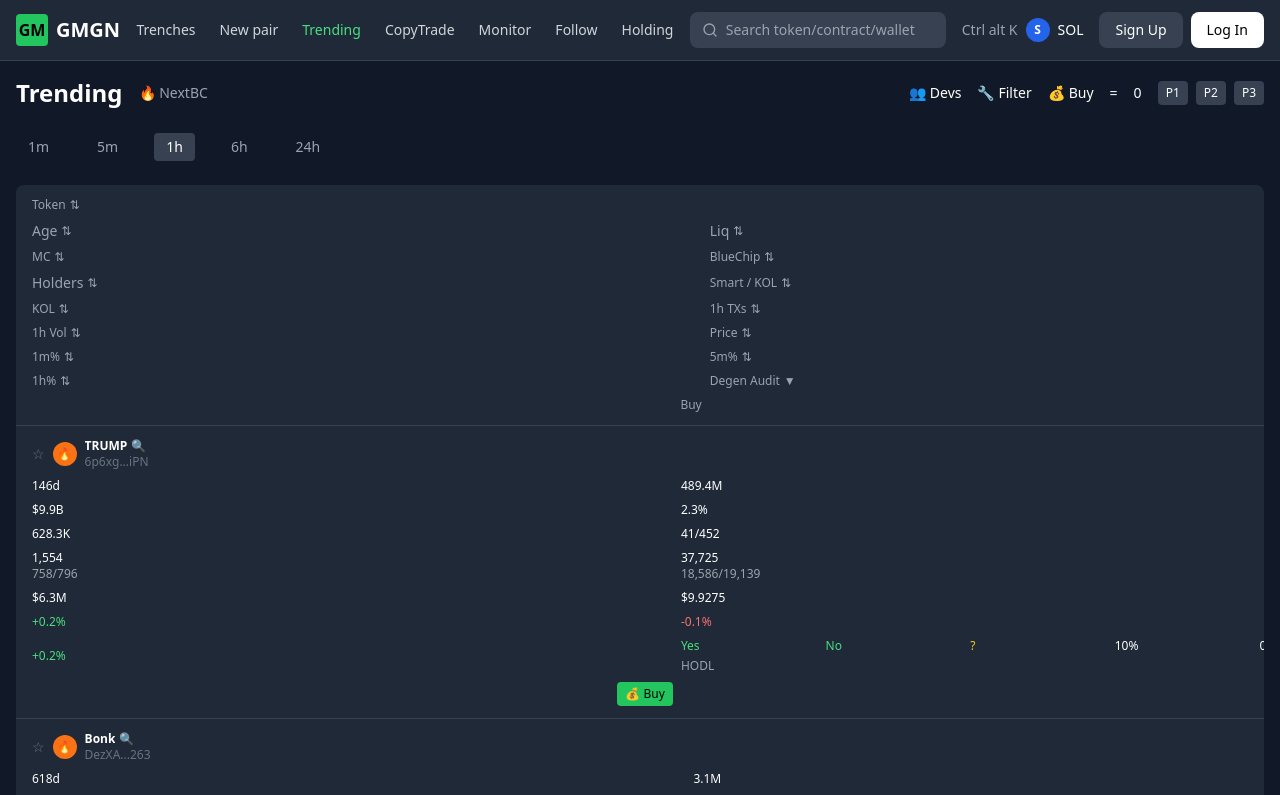
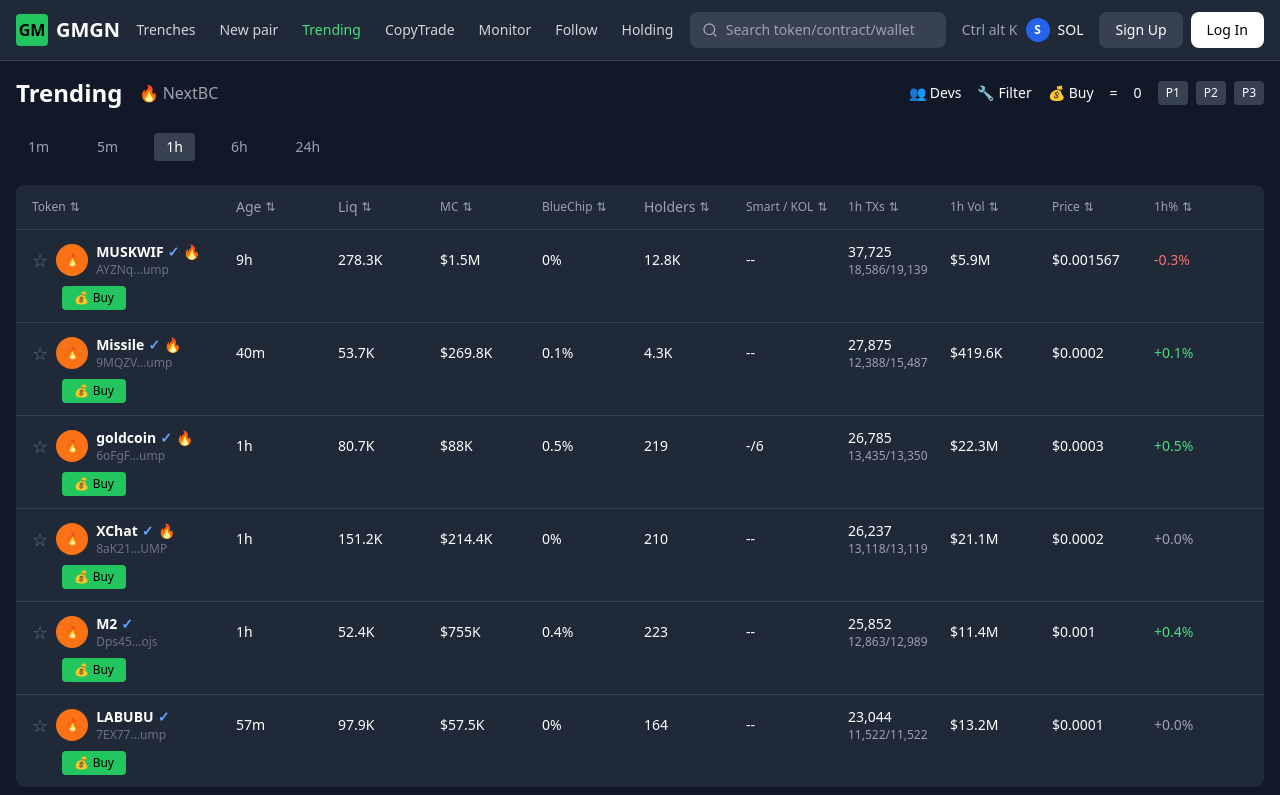
Before and after one commit to keainvhai/GMGN.AI-Copy, a React (Vite) app: page /trending in a window 1280 px wide. Shown: the top 795 px of the page. Built offline with nearby package versions, Linux system fonts and the light colour scheme.

Commit message:
Reverted to commit 0f71381a15fb76403a63f8514681a87a794383b9

```diff
--- a/src/pages/Trending.tsx
+++ b/src/pages/Trending.tsx
@@ -5,107 +5,123 @@ import FilterDropdown from '@/components/FilterDropdown';
 const Trending = () => {
   const [activeTab, setActiveTab] = useState('1h');
   const [favorites, setFavorites] = useState<Set<string>>(new Set());
-  const [sortConfig, setSortConfig] = useState<{ key: string; direction: 'asc' | 'desc' } | null>(null);
   const tabs = ['1m', '5m', '1h', '6h', '24h'];
 
   const trendingTokens = [
     {
-      id: 'trump',
-      name: 'TRUMP',
-      symbol: 'TRUMP',
+      id: 'muskwif',
+      name: 'MUSKWIF',
+      symbol: 'MUSKWIF',
       logo: '/lovable-uploads/97360cf2-12fe-46cd-892c-fbb6391c351f.png',
-      address: '6p6xg...iPN',
-      age: '146d',
-      liquidity: '489.4M',
-      marketCap: '$9.9B',
-      blueChip: '2.3%',
-      holders: '628.3K',
-      smart: '41/452',
-      kol: '1,554',
-      kolTotal: '758/796',
+      address: 'AYZNq...ump',
+      age: '9h',
+      liquidity: '278.3K',
+      marketCap: '$1.5M',
+      blueChip: '0%',
+      holders: '12.8K',
+      smart: '--',
       transactions: { buys: 37725, sells: 18586, total: 19139 },
-      volume: '$6.3M',
-      price: '$9.9275',
-      change1m: 0.2,
-      change5m: -0.1,
-      change1h: 0.2,
-      change6h: 0,
-      change24h: -0.3,
-      noMint: 'Yes',
-      blacklist: 'No',
-      burnt: '?',
-      top10: '10%',
-      insiders: '0%',
-      degen: 'HODL',
-      dev: 'HODL',
+      volume: '$5.9M',
+      price: '$0.001567',
+      change: -0.3,
       verified: true,
       trending: true,
     },
     {
-      id: 'bonk',
-      name: 'Bonk',
-      symbol: 'Bonk',
+      id: 'missile',
+      name: 'Missile',
+      symbol: 'Missile',
       logo: '/lovable-uploads/97360cf2-12fe-46cd-892c-fbb6391c351f.png',
-      address: 'DezXA...263',
-      age: '618d',
-      liquidity: '3.1M',
-      marketCap: '$1.2B',
-      blueChip: '4.2%',
-      holders: '507.2K',
-      smart: '33/352',
-      kol: '1,245',
-      kolTotal: '642/698',
+      address: '9MQZV...ump',
+      age: '40m',
+      liquidity: '53.7K',
+      marketCap: '$269.8K',
+      blueChip: '0.1%',
+      holders: '4.3K',
+      smart: '--',
       transactions: { buys: 27875, sells: 12388, total: 15487 },
       volume: '$419.6K',
       price: '$0.0002',
-      change1m: 0.1,
-      change5m: 0.2,
-      change1h: 0.1,
-      change6h: 0.3,
-      change24h: 0.1,
-      noMint: 'Yes',
-      blacklist: 'No',
-      burnt: '?',
-      top10: '8%',
-      insiders: '2%',
-      degen: 'HODL',
-      dev: 'HODL',
+      change: 0.1,
       verified: true,
       trending: true,
     },
     {
-      id: 'swif',
-      name: '$WIF',
-      symbol: '$WIF',
+      id: 'goldcoin',
+      name: 'goldcoin',
+      symbol: 'goldcoin',
       logo: '/lovable-uploads/97360cf2-12fe-46cd-892c-fbb6391c351f.png',
-      address: 'EKpQG...cjm',
-      age: '521d',
-      liquidity: '14.3M',
-      marketCap: '$826.6M',
-      blueChip: '12%',
-      holders: '231.3K',
-      smart: '30/188',
-      kol: '987',
-      kolTotal: '453/512',
+      address: '6oFgF...ump',
+      age: '1h',
+      liquidity: '80.7K',
+      marketCap: '$88K',
+      blueChip: '0.5%',
+      holders: 219,
+      smart: '-/6',
       transactions: { buys: 26785, sells: 13435, total: 13350 },
       volume: '$22.3M',
       price: '$0.0003',
-      change1m: 0.5,
-      change5m: 0.3,
-      change1h: 0.5,
-      change6h: 0.2,
-      change24h: 0.5,
-      noMint: 'Yes',
-      blacklist: 'No',
-      burnt: '?',
-      top10: '12%',
-      insiders: '1%',
-      degen: 'HODL',
-      dev: 'HODL',
+      change: 0.5,
       verified: true,
       trending: true,
     },
-    // ... more tokens with similar complete data structure
+    {
+      id: 'xchat',
+      name: 'XChat',
+      symbol: 'XChat',
+      logo: '/lovable-uploads/97360cf2-12fe-46cd-892c-fbb6391c351f.png',
+      address: '8aK21...UMP',
+      age: '1h',
+      liquidity: '151.2K',
+      marketCap: '$214.4K',
+      blueChip: '0%',
+      holders: 210,
+      smart: '--',
+      transactions: { buys: 26237, sells: 13118, total: 13119 },
+      volume: '$21.1M',
+      price: '$0.0002',
+      change: 0,
+      verified: true,
+      trending: true,
+    },
+    {
+      id: 'm2',
+      name: 'M2',
+      symbol: 'M2',
+      logo: '/lovable-uploads/97360cf2-12fe-46cd-892c-fbb6391c351f.png',
+      address: 'Dps45...ojs',
+      age: '1h',
+      liquidity: '52.4K',
+      marketCap: '$755K',
+      blueChip: '0.4%',
+      holders: 223,
+      smart: '--',
+      transactions: { buys: 25852, sells: 12863, total: 12989 },
+      volume: '$11.4M',
+      price: '$0.001',
+      change: 0.4,
+      verified: true,
+      trending: false,
+    },
+    {
+      id: 'labubu',
+      name: 'LABUBU',
+      symbol: 'LABUBU',
+      logo: '/lovable-uploads/97360cf2-12fe-46cd-892c-fbb6391c351f.png',
+      address: '7EX77...ump',
+      age: '57m',
+      liquidity: '97.9K',
+      marketCap: '$57.5K',
+      blueChip: '0%',
+      holders: 164,
+      smart: '--',
+      transactions: { buys: 23044, sells: 11522, total: 11522 },
+      volume: '$13.2M',
+      price: '$0.0001',
+      change: 0,
+      verified: true,
+      trending: false,
+    },
   ];
 
   const ageOptions = [
@@ -140,92 +156,50 @@ const Trending = () => {
     setFavorites(newFavorites);
   };
 
-  const handleSort = (key: string) => {
-    let direction: 'asc' | 'desc' = 'asc';
-    if (sortConfig && sortConfig.key === key && sortConfig.direction === 'asc') {
-      direction = 'desc';
-    }
-    setSortConfig({ key, direction });
-  };
-
-  const getSortedTokens = () => {
-    if (!sortConfig) return trendingTokens;
-
-    return [...trendingTokens].sort((a, b) => {
-      const aValue = a[sortConfig.key as keyof typeof a];
-      const bValue = b[sortConfig.key as keyof typeof b];
-
-      if (typeof aValue === 'string' && typeof bValue === 'string') {
-        return sortConfig.direction === 'asc'
-          ? aValue.localeCompare(bValue)
-          : bValue.localeCompare(aValue);
-      }
-
-      if (typeof aValue === 'number' && typeof bValue === 'number') {
-        return sortConfig.direction === 'asc' ? aValue - bValue : bValue - aValue;
-      }
-
-      return 0;
-    });
-  };
-
   const formatChange = (change: number) => {
     const sign = change >= 0 ? '+' : '';
     return `${sign}${change.toFixed(1)}%`;
   };
 
-  const getChangeForPeriod = (token: any) => {
-    switch (activeTab) {
-      case '1m': return token.change1m;
-      case '5m': return token.change5m;
-      case '1h': return token.change1h;
-      case '6h': return token.change6h;
-      case '24h': return token.change24h;
-      default: return token.change1h;
-    }
-  };
-
-  const sortedTokens = getSortedTokens();
-
   return (
-    <div className="p-2 md:p-4 max-w-full mx-auto bg-gray-900 text-white">
+    <div className="p-4 max-w-full mx-auto bg-gray-900 text-white">
       {/* Header */}
-      <div className="flex items-center justify-between mb-4 md:mb-6">
-        <div className="flex items-center space-x-2 md:space-x-4">
-          <h1 className="text-lg md:text-2xl font-bold">Trending</h1>
-          <span className="text-gray-400 text-sm">🔥 NextBC</span>
+      <div className="flex items-center justify-between mb-6">
+        <div className="flex items-center space-x-4">
+          <h1 className="text-2xl font-bold">Trending</h1>
+          <span className="text-gray-400">🔥 NextBC</span>
         </div>
 
-        <div className="flex items-center space-x-2 md:space-x-4 text-xs md:text-sm">
+        <div className="flex items-center space-x-4 text-sm">
           <button className="flex items-center space-x-1 hover:text-green-400">
             <span>👥</span>
-            <span className="hidden sm:inline">Devs</span>
+            <span>Devs</span>
           </button>
           <button className="flex items-center space-x-1 hover:text-green-400">
             <span>🔧</span>
-            <span className="hidden sm:inline">Filter</span>
+            <span>Filter</span>
           </button>
           <button className="flex items-center space-x-1 hover:text-green-400">
             <span>💰</span>
-            <span className="hidden sm:inline">Buy</span>
+            <span>Buy</span>
           </button>
           <span>=</span>
           <span>0</span>
-          <div className="flex space-x-1 md:space-x-2">
-            <span className="px-1 md:px-2 py-1 bg-gray-700 rounded text-xs">P1</span>
-            <span className="px-1 md:px-2 py-1 bg-gray-700 rounded text-xs">P2</span>
-            <span className="px-1 md:px-2 py-1 bg-gray-700 rounded text-xs">P3</span>
+          <div className="flex space-x-2">
+            <span className="px-2 py-1 bg-gray-700 rounded text-xs">P1</span>
+            <span className="px-2 py-1 bg-gray-700 rounded text-xs">P2</span>
+            <span className="px-2 py-1 bg-gray-700 rounded text-xs">P3</span>
           </div>
         </div>
       </div>
 
       {/* Time Tabs */}
-      <div className="flex items-center space-x-4 md:space-x-6 mb-4 md:mb-6">
+      <div className="flex items-center space-x-6 mb-6">
         {tabs.map((tab) => (
           <button
             key={tab}
             onClick={() => setActiveTab(tab)}
-            className={`px-2 md:px-3 py-1 rounded text-xs md:text-sm transition-colors ${
+            className={`px-3 py-1 rounded text-sm transition-colors ${
               activeTab === tab
                 ? 'bg-gray-700 text-white'
                 : 'text-gray-400 hover:text-gray-300'
@@ -236,17 +210,12 @@ const Trending = () => {
         ))}
       </div>
 
-      {/* Table Container with Horizontal Scroll */}
+      {/* Table */}
       <div className="bg-gray-800 rounded-lg overflow-hidden">
-        <div className="overflow-x-auto">
-          <div className="min-w-[1400px]">
         {/* Table Header */}
-            <div className="px-2 md:px-4 py-2 md:py-3 border-b border-gray-700 grid grid-cols-16 gap-1 md:gap-2 text-xs text-gray-400 items-center">
+        <div className="px-4 py-3 border-b border-gray-700 grid grid-cols-12 gap-2 text-xs text-gray-400 items-center">
           <div className="col-span-2">
-                <button
-                  onClick={() => handleSort('name')}
-                  className="flex items-center space-x-1 hover:text-white text-xs"
-                >
+            <button className="flex items-center space-x-1 hover:text-white">
               <span>Token</span>
               <span>⇅</span>
             </button>
@@ -267,19 +236,13 @@ const Trending = () => {
             />
           </div>
           <div>
-                <button
-                  onClick={() => handleSort('marketCap')}
-                  className="flex items-center space-x-1 hover:text-white text-xs"
-                >
+            <button className="flex items-center space-x-1 hover:text-white">
               <span>MC</span>
               <span>⇅</span>
             </button>
           </div>
           <div>
-                <button
-                  onClick={() => handleSort('blueChip')}
-                  className="flex items-center space-x-1 hover:text-white text-xs"
-                >
+            <button className="flex items-center space-x-1 hover:text-white">
               <span>BlueChip</span>
               <span>⇅</span>
             </button>
@@ -292,148 +255,87 @@ const Trending = () => {
             />
           </div>
           <div>
-                <button
-                  onClick={() => handleSort('smart')}
-                  className="flex items-center space-x-1 hover:text-white text-xs"
-                >
+            <button className="flex items-center space-x-1 hover:text-white">
               <span>Smart / KOL</span>
               <span>⇅</span>
             </button>
           </div>
           <div>
-                <button
-                  onClick={() => handleSort('kol')}
-                  className="flex items-center space-x-1 hover:text-white text-xs"
-                >
-                  <span>KOL</span>
-                  <span>⇅</span>
-                </button>
-              </div>
-              <div>
-                <button
-                  onClick={() => handleSort('transactions')}
-                  className="flex items-center space-x-1 hover:text-white text-xs"
-                >
+            <button className="flex items-center space-x-1 hover:text-white">
               <span>1h TXs</span>
               <span>⇅</span>
             </button>
           </div>
           <div>
-                <button
-                  onClick={() => handleSort('volume')}
-                  className="flex items-center space-x-1 hover:text-white text-xs"
-                >
+            <button className="flex items-center space-x-1 hover:text-white">
               <span>1h Vol</span>
               <span>⇅</span>
             </button>
           </div>
           <div>
-                <button
-                  onClick={() => handleSort('price')}
-                  className="flex items-center space-x-1 hover:text-white text-xs"
-                >
+            <button className="flex items-center space-x-1 hover:text-white">
               <span>Price</span>
               <span>⇅</span>
             </button>
           </div>
           <div>
-                <button
-                  onClick={() => handleSort('change1m')}
-                  className="flex items-center space-x-1 hover:text-white text-xs"
-                >
-                  <span>1m%</span>
-                  <span>⇅</span>
-                </button>
-              </div>
-              <div>
-                <button
-                  onClick={() => handleSort('change5m')}
-                  className="flex items-center space-x-1 hover:text-white text-xs"
-                >
-                  <span>5m%</span>
-                  <span>⇅</span>
-                </button>
-              </div>
-              <div>
-                <button
-                  onClick={() => handleSort('change1h')}
-                  className="flex items-center space-x-1 hover:text-white text-xs"
-                >
+            <button className="flex items-center space-x-1 hover:text-white">
               <span>1h%</span>
               <span>⇅</span>
             </button>
-              </div>
-              <div>
-                <button className="flex items-center space-x-1 hover:text-white text-xs">
-                  <span>Degen Audit</span>
-                  <span>▼</span>
-                </button>
-              </div>
-              <div className="text-right">
-                <span className="text-xs">Buy</span>
           </div>
         </div>
 
         {/* Table Body */}
         <div>
-              {sortedTokens.map((token, index) => (
+          {trendingTokens.map((token, index) => (
             <div
               key={token.id}
-                  className="px-2 md:px-4 py-2 md:py-3 border-b border-gray-700 last:border-b-0 hover:bg-gray-750 transition-colors grid grid-cols-16 gap-1 md:gap-2 items-center text-xs"
+              className="px-4 py-3 border-b border-gray-700 last:border-b-0 hover:bg-gray-750 transition-colors grid grid-cols-12 gap-2 items-center text-sm"
             >
-                  {/* Token Info - Fixed on Left */}
-                  <div className="col-span-2 flex items-center space-x-1 md:space-x-2 min-w-0">
+              {/* Token Info */}
+              <div className="col-span-2 flex items-center space-x-2">
                 <button
                   onClick={() => toggleFavorite(token.id)}
-                      className={`text-sm hover:scale-110 transition-transform flex-shrink-0 ${
+                  className={`text-lg hover:scale-110 transition-transform ${
                     favorites.has(token.id) ? 'text-yellow-400' : 'text-gray-500'
                   }`}
                 >
                   {favorites.has(token.id) ? '★' : '☆'}
                 </button>
-                    <div className="w-6 h-6 rounded-full bg-orange-500 flex items-center justify-center flex-shrink-0">
+                <div className="w-8 h-8 rounded-full bg-orange-500 flex items-center justify-center flex-shrink-0">
                   <span className="text-xs font-bold">🔥</span>
                 </div>
-                    <div className="min-w-0 flex-1">
+                <div className="min-w-0">
                   <div className="font-semibold text-white flex items-center space-x-1">
-                        <span className="truncate text-xs">{token.name}</span>
-                        <button
-                          className="text-blue-400 hover:text-blue-300 flex-shrink-0"
-                          title="Search on Twitter"
-                        >
-                          🔍
-                        </button>
+                    <span className="truncate">{token.name}</span>
+                    {token.verified && <span className="text-blue-400">✓</span>}
+                    {token.trending && <span className="text-purple-400">🔥</span>}
                   </div>
                   <div className="text-xs text-gray-500 truncate">{token.address}</div>
                 </div>
               </div>
 
               {/* Age */}
-                  <div className="text-white text-xs">{token.age}</div>
+              <div className="text-white">{token.age}</div>
 
               {/* Liquidity */}
-                  <div className="text-white text-xs">{token.liquidity}</div>
+              <div className="text-white">{token.liquidity}</div>
 
               {/* Market Cap */}
-                  <div className="text-white text-xs">{token.marketCap}</div>
+              <div className="text-white">{token.marketCap}</div>
 
               {/* BlueChip */}
-                  <div className="text-white text-xs">{token.blueChip}</div>
+              <div className="text-white">{token.blueChip}</div>
 
               {/* Holders */}
-                  <div className="text-white text-xs">{token.holders}</div>
+              <div className="text-white">{token.holders}</div>
 
               {/* Smart / KOL */}
-                  <div className="text-white text-xs">{token.smart}</div>
-
-                  {/* KOL */}
-                  <div className="text-white text-xs">
-                    <div>{token.kol}</div>
-                    <div className="text-xs text-gray-400">{token.kolTotal}</div>
-                  </div>
+              <div className="text-white">{token.smart}</div>
 
               {/* Transactions */}
-                  <div className="text-white text-xs">
+              <div className="text-white">
                 <div>{token.transactions.buys.toLocaleString()}</div>
                 <div className="text-xs text-gray-400">
                   {token.transactions.sells.toLocaleString()}/{token.transactions.total.toLocaleString()}
@@ -441,54 +343,23 @@ const Trending = () => {
               </div>
 
               {/* Volume */}
-                  <div className="text-white text-xs">{token.volume}</div>
+              <div className="text-white">{token.volume}</div>
 
               {/* Price */}
-                  <div className="text-white text-xs">{token.price}</div>
+              <div className="text-white">{token.price}</div>
 
-                  {/* 1m% */}
-                  <div className={`font-medium text-xs ${
-                    token.change1m > 0 ? 'text-green-400' : token.change1m < 0 ? 'text-red-400' : 'text-gray-400'
+              {/* Price Change */}
+              <div className={`font-medium ${
+                token.change > 0 ? 'text-green-400' : token.change < 0 ? 'text-red-400' : 'text-gray-400'
               }`}>
-                    {formatChange(token.change1m)}
+                {formatChange(token.change)}
               </div>
 
-                  {/* 5m% */}
-                  <div className={`font-medium text-xs ${
-                    token.change5m > 0 ? 'text-green-400' : token.change5m < 0 ? 'text-red-400' : 'text-gray-400'
-                  }`}>
-                    {formatChange(token.change5m)}
-                  </div>
-
-                  {/* 1h% */}
-                  <div className={`font-medium text-xs ${
-                    token.change1h > 0 ? 'text-green-400' : token.change1h < 0 ? 'text-red-400' : 'text-gray-400'
-                  }`}>
-                    {formatChange(token.change1h)}
-                  </div>
-
-                  {/* Degen Audit */}
-                  <div className="text-white text-xs">
-                    <div className="grid grid-cols-5 gap-1 text-xs">
-                      <span className="text-green-400">{token.noMint}</span>
-                      <span className="text-green-400">{token.blacklist}</span>
-                      <span className="text-yellow-400">{token.burnt}</span>
-                      <span className="text-white">{token.top10}</span>
-                      <span className="text-white">{token.insiders}</span>
-                    </div>
-                    <div className="text-xs text-gray-400 mt-1">{token.degen}</div>
-                  </div>
-
-                  {/* Buy Button - Fixed on Right */}
+              {/* Buy Button */}
               <div className="flex justify-end">
-                    {/* Desktop Buy Button */}
-                    <button className="hidden md:flex bg-green-500 hover:bg-green-600 text-black px-2 py-1 rounded text-xs font-medium transition-colors items-center space-x-1">
+                <button className="bg-green-500 hover:bg-green-600 text-black px-3 py-1 rounded text-xs font-medium transition-colors flex items-center space-x-1">
                   <span>💰</span>
                   <span>Buy</span>
-                    </button>
-                    {/* Mobile Buy Button - Green Circle */}
-                    <button className="md:hidden w-6 h-6 bg-green-500 hover:bg-green-600 rounded-full flex items-center justify-center transition-colors">
-                      <span className="text-xs text-white">💰</span>
                 </button>
               </div>
             </div>
@@ -496,8 +367,6 @@ const Trending = () => {
         </div>
       </div>
     </div>
-      </div>
-    </div>
   );
 };
 
```
Lines whose indentation alone changed are shown as unchanged.
